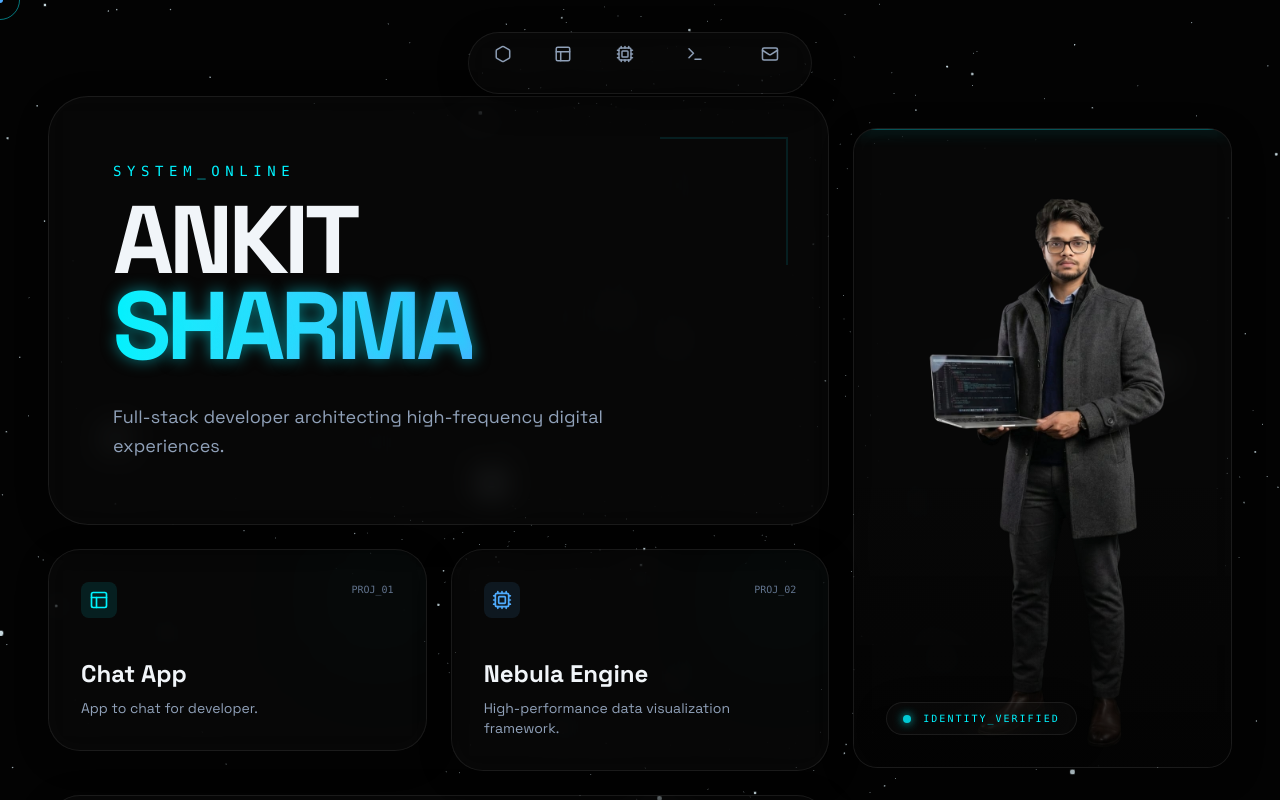
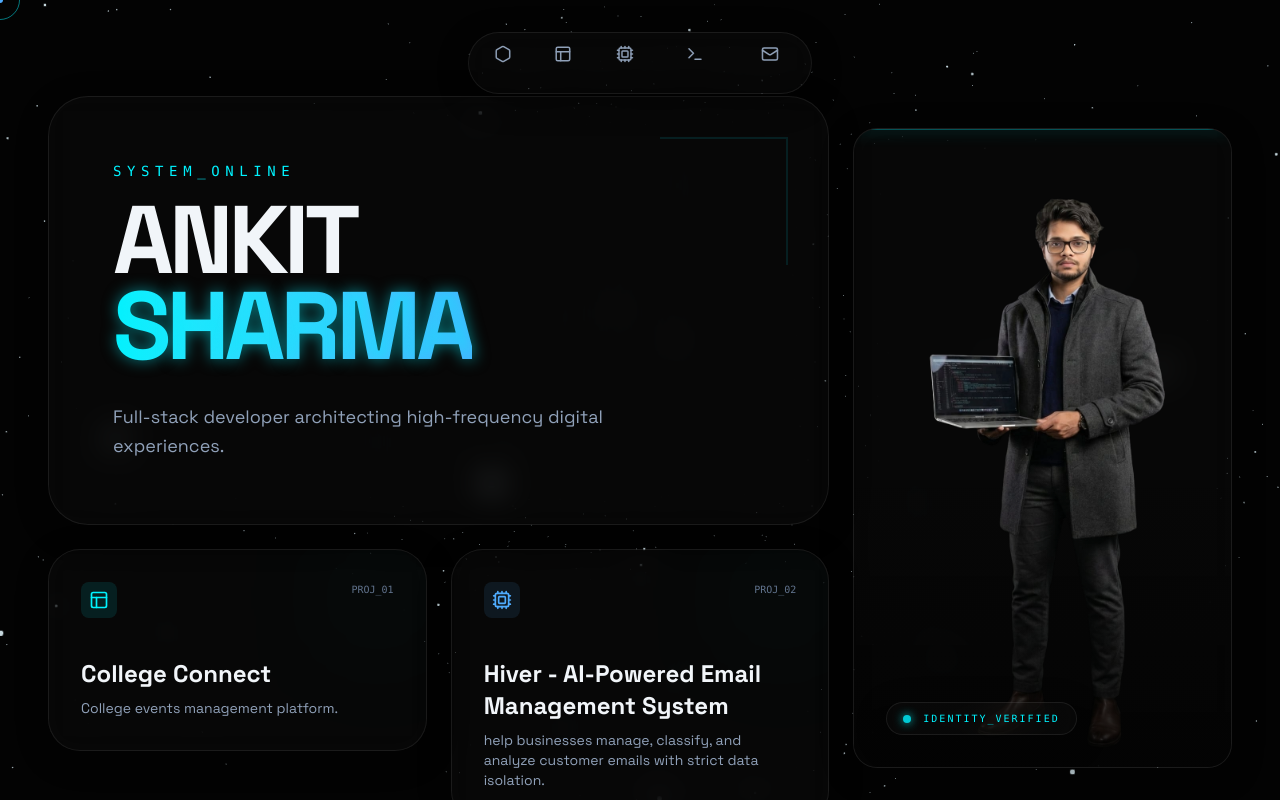
Before and after one commit to Anvians/Portfolio, a Next.js app: page / in a window 1280 px wide. Shown: the top 800 px of the page. Built offline with nearby package versions, Linux system fonts and the light colour scheme.

Commit message:
added new project

```diff
--- a/app/page.js
+++ b/app/page.js
@@ -31,25 +31,26 @@ export default function Home() {
 
           {/* Secondary Bento Grid */}
           <div className="grid grid-cols-1 md:grid-cols-2 gap-6">
-            <Link href='https://chat-app-coral-psi.vercel.app/' target="_blank" rel="noopener noreferrer">
+            <Link href='https://campus-events-handler.vercel.app/' target="_blank" rel="noopener noreferrer">
             <GlassCard className="group">
               <div className="flex justify-between items-start mb-10">
                 <span className="p-2 bg-neon-cyan/10 rounded-lg text-neon-cyan"><Layout size={20}/></span>
                 <span className="text-[10px] font-mono text-slate-500">PROJ_01</span>
               </div>
-              <h3 className="text-2xl font-bold mb-2 group-hover:text-neon-cyan transition-colors">Chat App</h3>
-              <p className="text-sm text-slate-400">App to chat for developer.</p>
+              <h3 className="text-2xl font-bold mb-2 group-hover:text-neon-cyan transition-colors">College Connect</h3>
+              <p className="text-sm text-slate-400">College events management platform.</p>
             </GlassCard>
             </Link>
+            <Link href='https://hiver-five.vercel.app/' target="_blank" rel="noopener noreferrer">
             <GlassCard className="group">
               <div className="flex justify-between items-start mb-10">
                 <span className="p-2 bg-neon-purple/10 rounded-lg text-neon-purple"><Cpu size={20}/></span>
                 <span className="text-[10px] font-mono text-slate-500">PROJ_02</span>
               </div>
-              <h3 className="text-2xl font-bold mb-2 group-hover:text-neon-purple transition-colors">Nebula Engine</h3>
-              <p className="text-sm text-slate-400">High-performance data visualization framework.</p>
+              <h3 className="text-2xl font-bold mb-2 group-hover:text-neon-purple transition-colors">Hiver - AI-Powered Email Management System</h3>
+              <p className="text-sm text-slate-400">help businesses manage, classify, and analyze customer emails with strict data isolation.</p>
             </GlassCard>
-
+            </Link>
             <div className="md:col-span-2 glass-panel p-8 rounded-[2rem]">
                <div className="flex items-center gap-4 mb-6">
                  <div className="h-[1px] flex-1 bg-white/10" />
```
